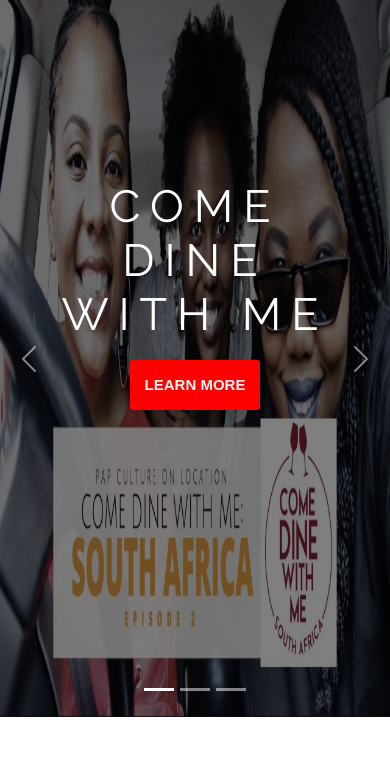
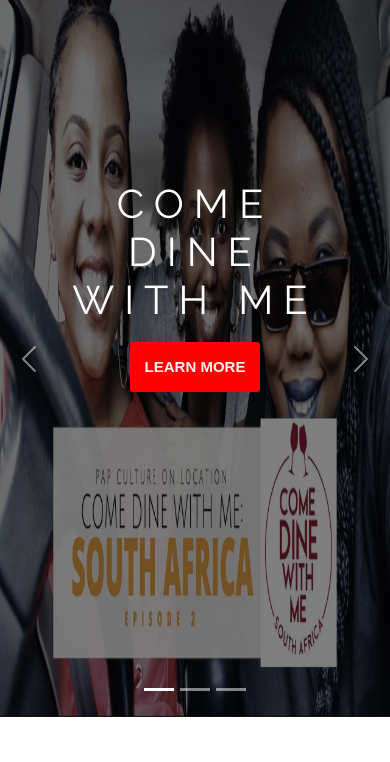
Before and after one commit to Charles-Muia/BBC_Lifestyle, a PHP site: page / in a window 390 px wide. Shown: the part 82-844 px from the top of the page. Run offline with PHP 8.4, Linux system fonts and the light colour scheme; some web fonts are replaced.

Commit message:
BBC_Lifestyle

```diff
--- a/style.css
+++ b/style.css
@@ -154,7 +154,7 @@
         }
 
         .carousel-caption h5 {
-            font-size: 45px;
+            font-size: 40px;
             margin-top: 20px;
             letter-spacing: 10px;
         }
```
